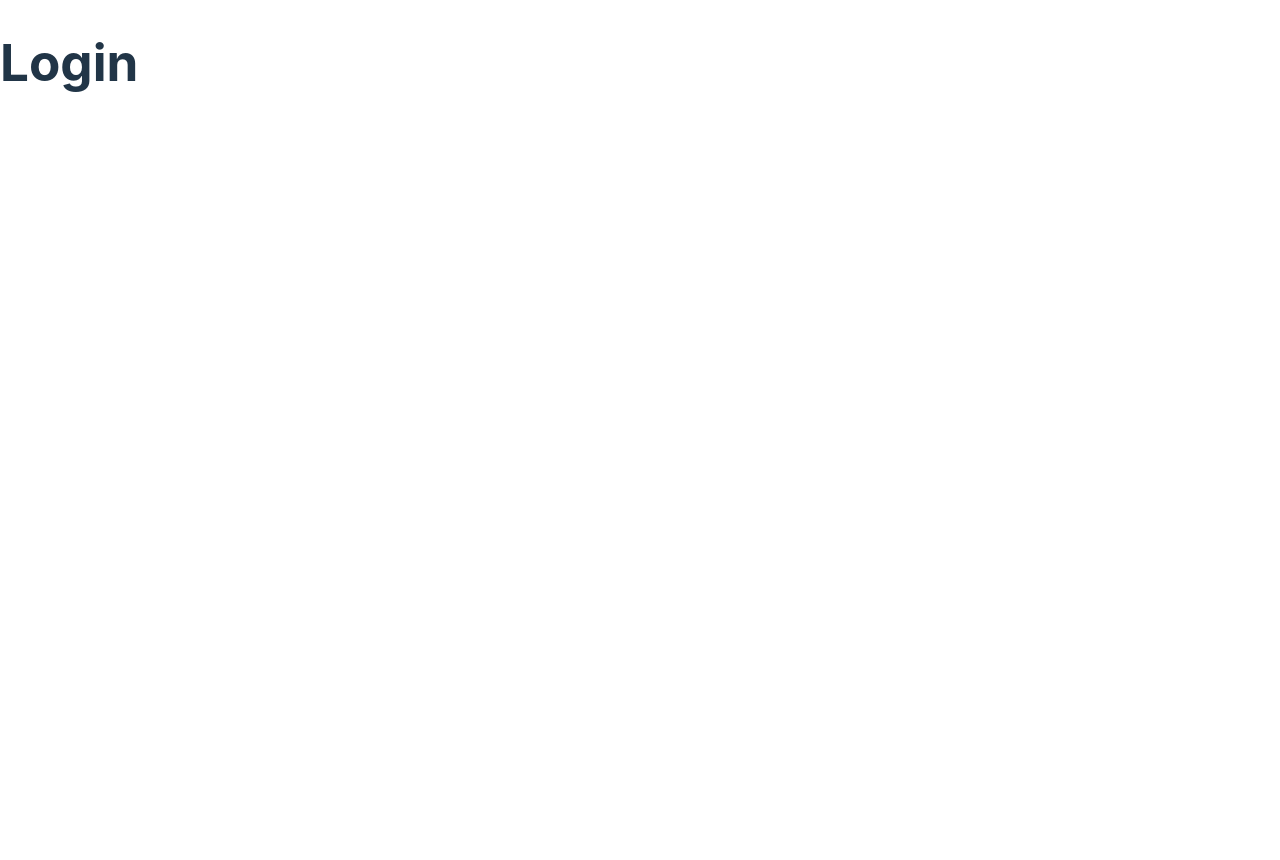
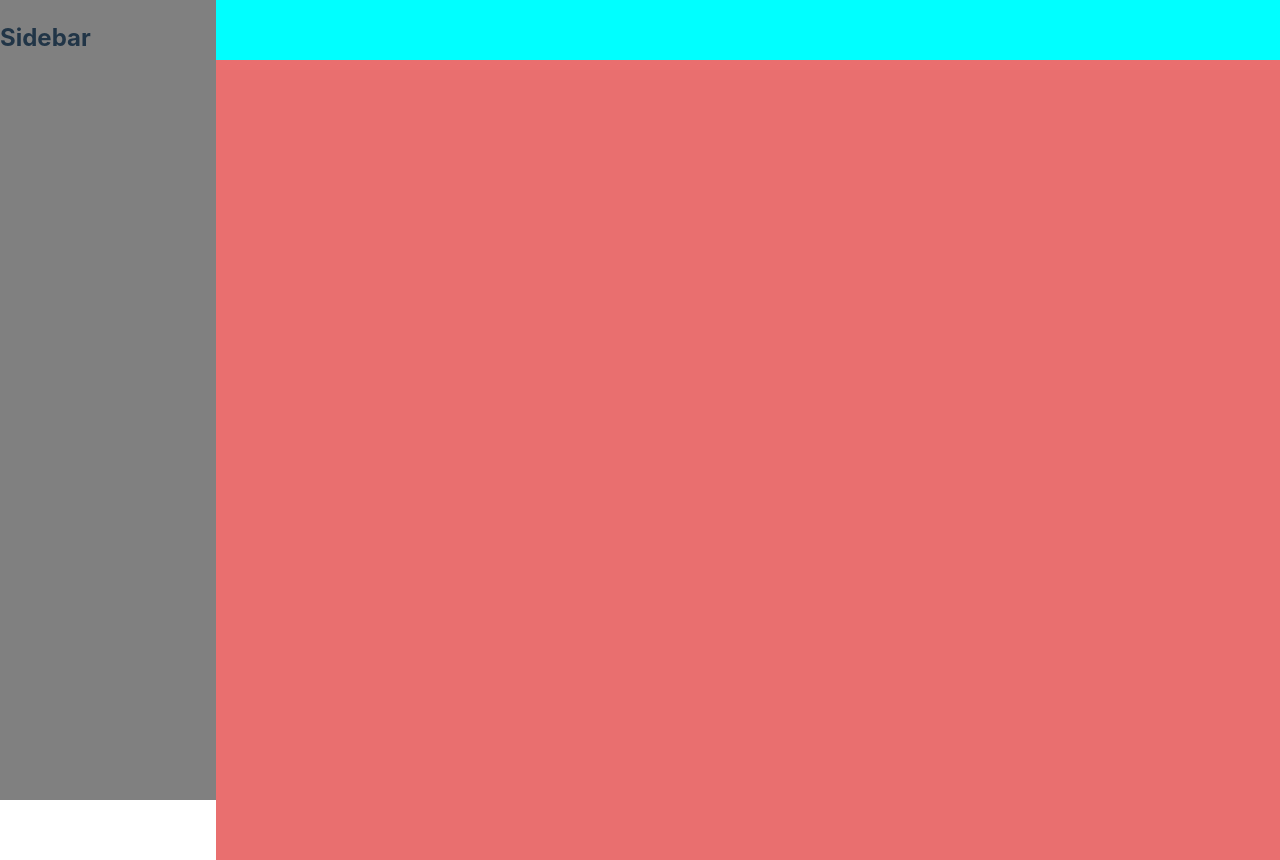
Before and after one commit to Vlad22523/WildCoders-project2, a React (Vite) app: page /home in a window 1280 px wide. Before the commit this address led to /auth/login. Before the commit the page ends 800 px from the top, so only its background shows below. Built offline with nearby package versions, Linux system fonts and the light colour scheme.

Commit message:
template

```diff
--- /dev/null
+++ b/src/components/Header/Header.jsx
@@ -0,0 +1,13 @@
+import s from "./Header.module.css";
+
+const Header = ({ toggleSidebar }) => {
+  return (
+    <header className={s.header}>
+      <button className={s.burger_menu} onClick={toggleSidebar}>
+        Menu
+      </button>
+    </header>
+  );
+};
+
+export default Header;
--- /dev/null
+++ b/src/components/Header/Header.module.css
@@ -0,0 +1,9 @@
+.header {
+  width: 100%;
+  background-color: aqua;
+  height: 60px;
+}
+
+.burger_menu {
+  display: none;
+}
--- /dev/null
+++ b/src/components/ScreenPage/ScreenPage.jsx
@@ -0,0 +1,7 @@
+import s from "./ScreenPage.module.css";
+
+const ScreenPage = () => {
+  return <main className={s.main}></main>;
+};
+
+export default ScreenPage;
--- /dev/null
+++ b/src/components/ScreenPage/ScreenPage.module.css
@@ -0,0 +1,6 @@
+.main {
+  width: 100%;
+  height: 100vh;
+  background-color: rgb(233, 111, 111);
+  margin: 0;
+}
--- /dev/null
+++ b/src/components/Sidebar/Sidebar.jsx
@@ -0,0 +1,11 @@
+import s from "./Sidebar.module.css";
+
+const Sidebar = () => {
+  return (
+    <aside className={s.side}>
+      <h2>Sidebar</h2>
+    </aside>
+  );
+};
+
+export default Sidebar;
--- /dev/null
+++ b/src/components/Sidebar/Sidebar.module.css
@@ -0,0 +1,20 @@
+.side {
+  width: 260px;
+  background-color: grey;
+  height: 100vh;
+  z-index: 5;
+  transition: left 200ms ease-in-out;
+}
+
+@media screen and (max-width: 768px) {
+  .side {
+    position: absolute;
+    top: 0;
+    left: -100%;
+  }
+
+  .open {
+    height: 100vh;
+    left: 0;
+  }
+}
--- a/src/index.css
+++ b/src/index.css
@@ -24,10 +24,10 @@ a:hover {
 
 body {
   margin: 0;
-  display: flex;
   min-width: 320px;
   min-height: 100vh;
   box-sizing: border-box;
+  overflow: hidden;
 }
 
 ul {
@@ -46,30 +46,6 @@ img {
   height: auto;
 }
 
-h1 {
-  font-size: 3.2em;
-  line-height: 1.1;
-}
-
-button {
-  border-radius: 8px;
-  border: 1px solid transparent;
-  padding: 0.6em 1.2em;
-  font-size: 1em;
-  font-weight: 500;
-  font-family: inherit;
-  background-color: #1a1a1a;
-  cursor: pointer;
-  transition: border-color 0.25s;
-}
-button:hover {
-  border-color: #646cff;
-}
-button:focus,
-button:focus-visible {
-  outline: 4px auto -webkit-focus-ring-color;
-}
-
 @media (prefers-color-scheme: light) {
   :root {
     color: #213547;
@@ -77,9 +53,6 @@ button:focus-visible {
   }
   a:hover {
     color: #747bff;
-  }
-  button {
-    background-color: #f9f9f9;
   }
 }
 
--- a/src/pages/HomePage/HomePage.jsx
+++ b/src/pages/HomePage/HomePage.jsx
@@ -1,5 +1,18 @@
+import Header from "../../components/Header/Header.jsx";
+import ScreenPage from "../../components/ScreenPage/ScreenPage.jsx";
+import Sidebar from "../../components/Sidebar/Sidebar.jsx";
+import s from "./HomePage.module.css";
+
 const HomePage = () => {
-  return <div>HomePage</div>;
+  return (
+    <div className={s.wrapper}>
+      <Sidebar />
+      <div className={s.content}>
+        <Header />
+        <ScreenPage />
+      </div>
+    </div>
+  );
 };
 
 export default HomePage;
--- /dev/null
+++ b/src/pages/HomePage/HomePage.module.css
@@ -0,0 +1,12 @@
+.wrapper {
+  height: 100vh;
+  display: flex;
+  margin: 0;
+}
+
+.content {
+  flex-direction: column;
+  width: 100%;
+  height: 100vh;
+  margin: 0;
+}
--- a/src/redux/auth/slice.js
+++ b/src/redux/auth/slice.js
@@ -2,7 +2,7 @@ import { createSlice } from "@reduxjs/toolkit";
 
 const initialState = {
   isRefreshing: false,
-  isLoggedIn: false,
+  isLoggedIn: true,
 };
 
 const slice = createSlice({
--- a/src/routes/PrivateRoute.jsx
+++ b/src/routes/PrivateRoute.jsx
@@ -1,5 +1,5 @@
 import { useSelector } from "react-redux";
-import { selectIsLoggedIn } from "../redux/auth/selectors";
+import { selectIsLoggedIn } from "../redux/auth/selectors.js";
 import { Navigate, useLocation } from "react-router-dom";
 
 export const PrivateRoute = ({ children }) => {
--- a/src/routes/PublicRoute.jsx
+++ b/src/routes/PublicRoute.jsx
@@ -1,5 +1,5 @@
 import { useSelector } from "react-redux";
-import { selectIsLoggedIn } from "../redux/auth/selectors";
+import { selectIsLoggedIn } from "../redux/auth/selectors.js";
 import { Navigate, useLocation } from "react-router-dom";
 
 export const PublicRoute = ({ children }) => {
```
